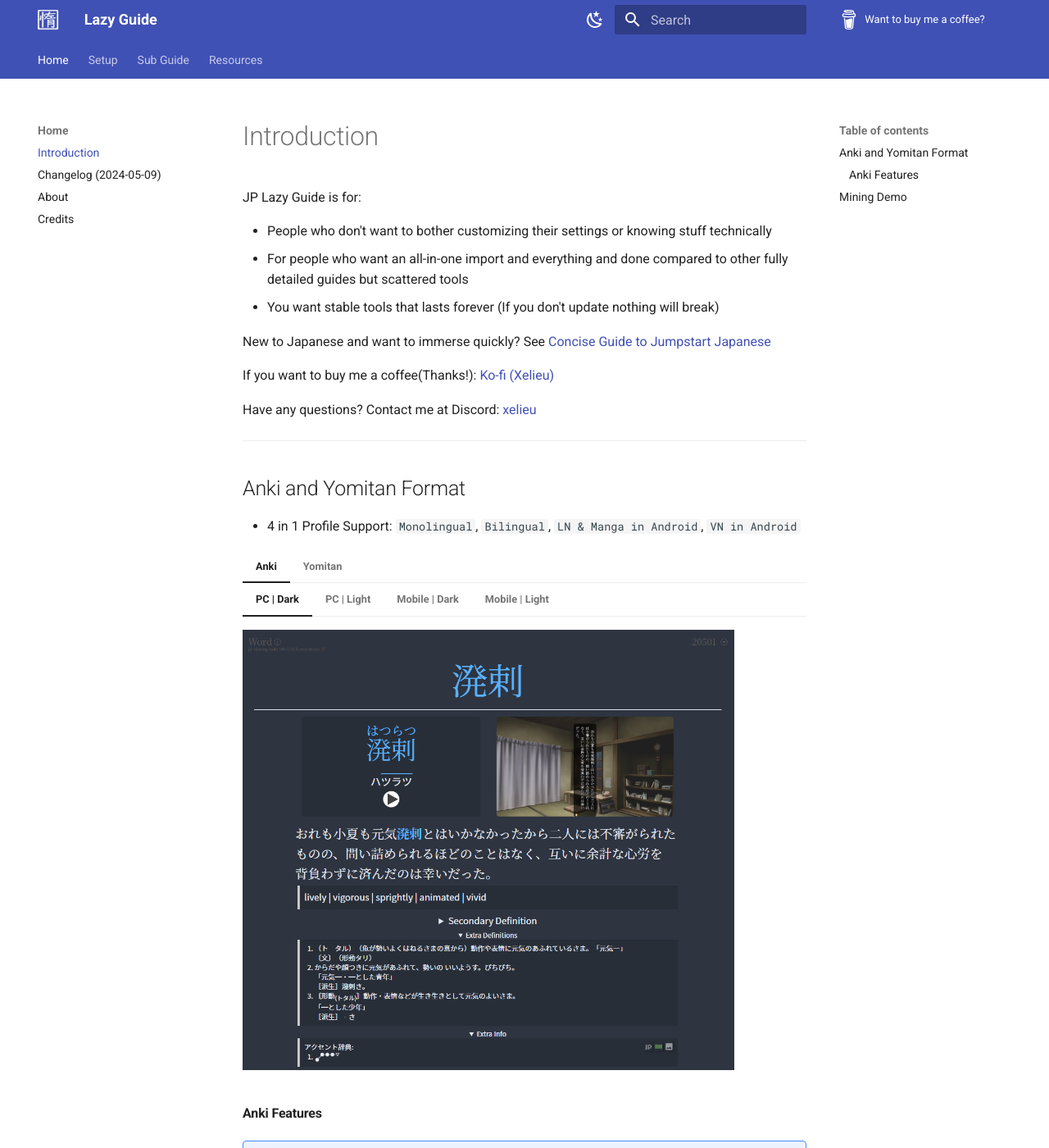
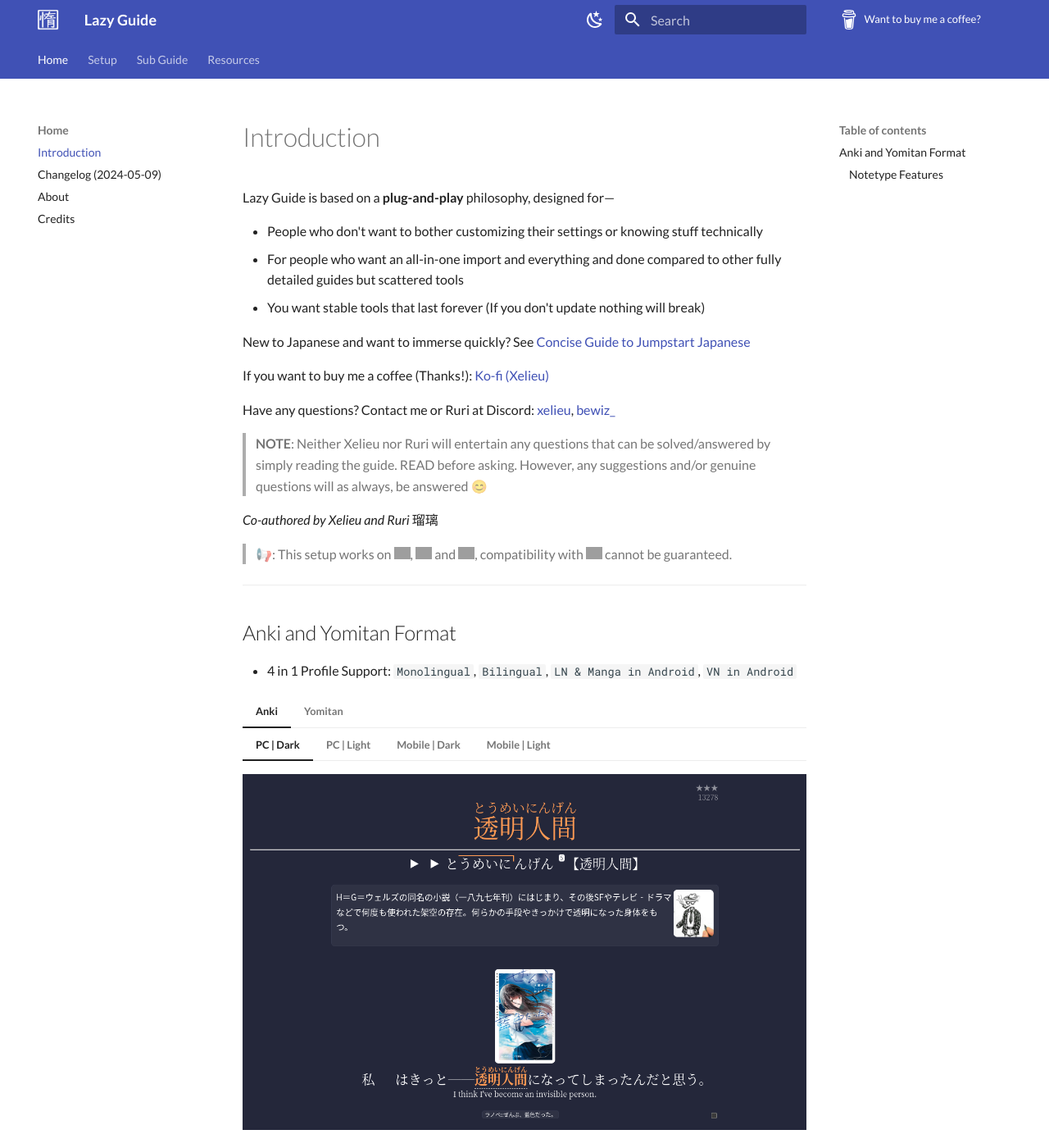
Before and after one commit to Xelieu/xelieu.github.io, an MkDocs documentation site: the page built from docs/jp-lazy-guide/index.md, in a window 1280 px wide and 1400 px high. Shown: the whole window at 82% size. Built offline with MkDocs 1.6.1 and Material for MkDocs 9.7.7, drawn with Linux system fonts in a browser that asks for light colours; some of the changed text lies outside the part shown; grey boxes are pictures that could not be loaded.

Commit message:
Making my first PR, changed just the index page and setup intro page :)

```diff
--- a/docs/jp-lazy-guide/index.md
+++ b/docs/jp-lazy-guide/index.md
@@ -3,17 +3,23 @@
   - footer
 ---
 
-JP Lazy Guide is for:
+Lazy Guide is based on a **plug-and-play** philosophy, designed for—
 
 - People who don't want to bother customizing their settings or knowing stuff technically
 - For people who want an all-in-one import and everything and done compared to other fully detailed guides but scattered tools
-- You want stable tools that lasts forever (If you don't update nothing will break)
+- You want stable tools that last forever (If you don't update nothing will break)
 
 New to Japanese and want to immerse quickly? See [Concise Guide to Jumpstart Japanese](conciseGuideToJumpstartJP.md)
 
-If you want to buy me a coffee(Thanks!): [Ko-fi (Xelieu)](https://ko-fi.com/xelieu)
+If you want to buy me a coffee (Thanks!): [Ko-fi (Xelieu)](https://ko-fi.com/xelieu)
 
-Have any questions? Contact me at Discord: [xelieu](https://www.discordapp.com/users/719459399168426054)
+Have any questions? Contact me or Ruri at Discord: [xelieu](https://www.discordapp.com/users/719459399168426054), [bewiz_]()
+> **NOTE**: Neither Xelieu nor Ruri will entertain any questions that can be solved/answered by simply reading the guide. READ before asking. However, any suggestions and/or genuine questions will as always, be answered 😊
+
+
+*Co-authored by Xelieu and Ruri* 瑠璃
+
+> 📢: This setup works on <img src="../img/windows.png" height="20px" width="20px" alt="Windows"/>, <img src="../img/linux.png" height="20px" width="20px" alt="Linux"/> and <img src="../img/android.png" height="20px" width="20px" alt="Android"/>, compatibility with <img src="../img/macos.png" height="20px" width="20px" alt="MacOS"/> cannot be guaranteed.
 
 ---
 
@@ -23,50 +29,55 @@
 
 === "Anki"
     === "PC | Dark"
-        ![PC | Dark](../img/jpmn-dark.png){height=300 width=600}
+        ![PC | Dark](../img/rudnamNoteDark.png)
     === "PC | Light"
-        ![PC | Light](../img/jpmn-light.png){height=300 width=600}
+        ![PC | Light](../img/rudnamNoteLight.png)
     === "Mobile | Dark"
-        ![Mobile | Dark](../img/mobile-jpmn-dark.png){height=600 width=350}
+        ![Mobile | Dark](../img/rudnamNoteDarkMobile.png){height=600 width=350}
     === "Mobile | Light"
-        ![Mobile | Light](../img/mobile-jpmn-light.png){height=600 width=350}
+        ![Mobile | Light](../img/rudnamNoteLightMobile.png){height=600 width=350}
+    > Note orignally made by [rudnam](https://github.com/rudnam) modified by Ruri to be more flexible and support [JPMN Handlebars](https://arbyste.github.io/jp-mining-note-prerelease/jpmnhandlebars/)
 === "Yomitan"
-    === "Yomitan | Dark"
-        ![Yomitan | Dark](../img/yomitan-dark.png){height=300 width=600}
-    === "Yomitan | Light"
-        ![Yomitan | Light](../img/yomitan-light.png){height=300 width=600}
-    === "Yomitan Profile"
-        ![Yomitan Profile](../img/yomitan-profiles.png){height=300 width=600}
+    === "Yomitan | Monolingual"
+        ![Yomitan | Monolingual](../img/yomitanMonolingual.png){height=500 width=700}
+    === "Yomitan | Bilingual"
+        ![Yomitan | Bilingual](../img/yomitanBilingual.png){height=500 width=700}
 
-#### Anki Features
 
-??? note "Anki Features <small>(click here)</small>"
+#### Notetype Features
 
-    Here are the demos for `GUI`, `Card Creation` and `Field`:
+??? note "Notetype Features <small>(click here)</small>"
 
-    - This is `already configured` and `you don't have to do anything`
+    Here are the demos for `GUI` and `Field Customization`:
+
+    - This comes `pre-configured` with the card and `you don't have to do anything`
 
     === "GUI"
         <video height="300" width="600"  controls>
-        <source src="../vid/jpmn-gui.mp4" type="video/mp4">
-        </video>
-    === "Card Creation"
-        <video height="300" width="600"  controls>
-        <source src="../vid/jpmn-card-creation.mp4" type="video/mp4">
-        </video>
+        <source src="../vid/rudnamGUI.mp4" type="video/mp4">
+        </video><br>
+        <ul>
+          <li>`Hover over` any kanji in the word to see it's `definition and readings`</li>
+          <li>Click on the `left` and `right` edges of the definition to `cycle` through your `MainDefinition`,`AuxiliaryDefinition` & `FullDefinition`</li>
+          <li>Click on the `MainDefinitionPicture` or `Picture` to enlargen the image</li>
+          <li>Click on `Show Translation` below the sentence to see it's translation (if applicable)</li>
+          <li>See the `source material` of that card in the bottom</li>
+          <li>Click on the `checkbox` in the `bottom-right` to reveal more details</li>
+        </ul>
     === "Field Customization"
         <video height="300" width="600"  controls>
-        <source src="../vid/jpmn-field.mp4" type="video/mp4">
+        <source src="../vid/rudnamFieldCustomization.mp4" type="video/mp4">
         </video>
-
-    [Source](https://aquafina-water-bottle.github.io/jp-mining-note/)
-
+        <li>By default the card is a `Vocab` Card
+          <ul><li>Word on Front, Everything else on the Back</li></ul>
+        </li>
+        <li>Fill the `IsSentenceCard` field to make it a `Sentence` Card
+          <ul><li>Sentence on Front, Everything else on the Back</li></ul>
+        </li>
+        <li>Fill the `IsHintCard` field to make it a `Hint/Kaishi` Card
+          <ul><li>Word/Sentence as Hint on Front, Everything else on the Back</li></ul>
+          <ul><li>This `card type` recommended to use for your Anki Reviews</li></ul>
+        </li>
 ---
 
-## [Mining Demo](https://youtu.be/seAMOvIiFcw)
-- This is outdated `Anki/Yomitan Format` but the method is pretty much the same
-
-<iframe width="560" height="315" src="https://www.youtube.com/embed/seAMOvIiFcw" title="Mining Demo" frameborder="0" allow="accelerometer; autoplay; clipboard-write; encrypted-media; gyroscope; picture-in-picture; web-share" allowfullscreen></iframe>
-
-
 [Proceed on Setup Guide](setup.md){ .md-button .md-button }
--- a/mkdocs.yml
+++ b/mkdocs.yml
@@ -1,7 +1,7 @@
 site_name: Lazy Guide
 site_url: https://xelieu.github.io/
 site_description: JP Immersion Tool Lazy Guide
-site_author: Xelieu
+site_author: 'Xelieu'
 repo_url: https://ko-fi.com/xelieu
 repo_name: Want to buy me a coffee?
 nav:
@@ -13,15 +13,17 @@
   - Setup:
     - Setup Introduction: 'jp-lazy-guide/setup.md'
     - Essentials:
-      - "Setup: Anki": 'jp-lazy-guide/setupAnki.md'
-      - "Setup: Yomitan PC": 'jp-lazy-guide/setupYomitanOnPC.md'
+      - "Setup: Anki": 'jp-lazy-guide/setupAnkiOnPC.md'
+      - "Setup: Yomitan Browser": 'jp-lazy-guide/setupYomitanOnPC.md'
       - "Setup: Yomitan Android": 'jp-lazy-guide/setupYomitanOnAndroid.md'
       - "Setup: ShareX": 'jp-lazy-guide/setupShareX.md'
+      - "Setup: Flameshot/Ames Linux": 'jp-lazy-guide/setupFlames.md'
     - Visual Novel:
       - "Setup: VN on PC": 'jp-lazy-guide/setupVnOnPC.md'
+      - "Setup: VN on Linux": 'jp-lazy-guide/setupVnOnLinux.md'
       - "Setup: VN on Android": 'jp-lazy-guide/setupVnOnAndroid.md'
     - Light Novel:
-      - "Setup: LN on PC": 'jp-lazy-guide/setupLnOnPC.md'
+      - "Setup: LN on Browser": 'jp-lazy-guide/setupLnOnPC.md'
       - "Setup: LN on Android": 'jp-lazy-guide/setupLnOnAndroid.md'
     - Manga:
       - "Setup: Manga on PC": 'jp-lazy-guide/setupMangaOnPC.md'
@@ -29,14 +31,12 @@
     - Anime:
       - "Setup: Anime on PC": 'jp-lazy-guide/setupAnimeOnPC.md'
       - "Setup: Anime on Android": 'jp-lazy-guide/setupAnimeOnAndroid.md'
+    - Web:
+      - "Setup: YT/Anime on Browser": 'jp-lazy-guide/setupASBPlayer.md'
+    - Audio:
+      - "Setup: Audiobooks on PC": 'jp-lazy-guide/setupAudiobooksOnPC.md'
     - Miscellaneous:
-      - "Transfer Lazy Setup to JPMN": 'jp-lazy-guide/transferAnkiSetup.md'
-      - "Updating: Anki JPMN Note": 'jp-lazy-guide/updatingAnkiJPMNNote.md'
-    - Archive:
-      - "Setup: Anki (Old)": 'jp-lazy-guide/setupAnkiOld.md'
-      - "Setup: Yomitan PC (Old)": 'jp-lazy-guide/setupYomitanOnPCOld.md'
-      - "Setup: Yomitan Android (Old)": 'jp-lazy-guide/setupYomitanOnAndroidOld.md'
-      - "Updating: Anki JPMN Note (Old)": 'jp-lazy-guide/updatingAnkiJPMNNoteOld.md'
+      - "Transfer JPMN To Lazy": 'jp-lazy-guide/transferJPMNToLazy.md'
   - Sub Guide:
     - Sub Guide Introduction: 'jp-lazy-guide/subGuide.md'
     - Concise Guide to Jumpstart JP: 'jp-lazy-guide/conciseGuideToJumpstartJP.md'
@@ -78,6 +78,9 @@
         name: Switch to light mode
       primary: indigo
       accent: indigo
+  font:
+    text: Lato
+    code: Roboto Mono
 
 extra:
   homepage: https://xelieu.github.io/jp-lazy-guide/
```
Also changed, not shown: docs/jp-lazy-guide/setup.md (+4 -4 lines), docs/img/rudnamNoteDark.png (added), docs/img/rudnamNoteDarkMobile.png (added), docs/img/rudnamNoteLight.png (added), docs/img/rudnamNoteLightMobile.png (added), docs/img/yomitanBilingual.png (added), docs/img/yomitanMonolingual.png (added), 3 other files.
